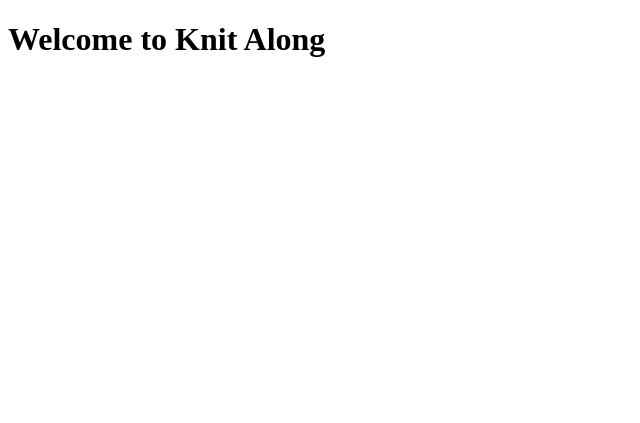
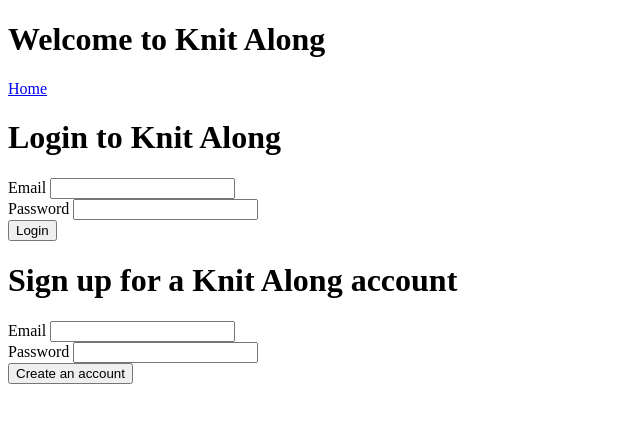
Before and after one commit to LaOriana/knit-along, a Flask app: page / in a window 1280 px wide. Shown: the top 423 px of the page, without its empty margins (0-640 px from the left). Run offline with Flask 2, Linux system fonts and the light colour scheme.

Commit message:
Update homepage with login and signup info

```diff
--- a/templates/homepage.html
+++ b/templates/homepage.html
@@ -7,5 +7,40 @@
     <header>
         <h1>Welcome to Knit Along</h1>
     </header>
+    <nav>
+        <!-- Need to figure out what will go here. -->
+        <a href="/">Home</a>
+        <!-- <a href="/login">Login</a> -->
+    </nav>
+
+    <header>
+        <h1>Login to Knit Along</h1>
+    </header>
+        <div id="login-form">
+            <form action='/login' method="POST">
+                <label for="email">Email</label>
+                <input type="text" name="email" id="email" required>
+                <br>
+                <label for="password">Password</label>
+                <input type="text" name="password" id="password" required>
+                <br>
+                <input type="submit" value="Login">
+            </form>
+        </div>
+
+        <header>
+            <h1>Sign up for a Knit Along account</h1>
+        </header>
+            <div id="signup-form">
+                <form action='/signup' method="POST">
+                    <label for="email">Email</label>
+                    <input type="text" name="email" id="email" required>
+                    <br>
+                    <label for="password">Password</label>
+                    <input type="text" name="password" id="password" required>
+                    <br>
+                    <input type="submit" value="Create an account">
+                </form>
+            </div>
 
 {% endblock %}
```
